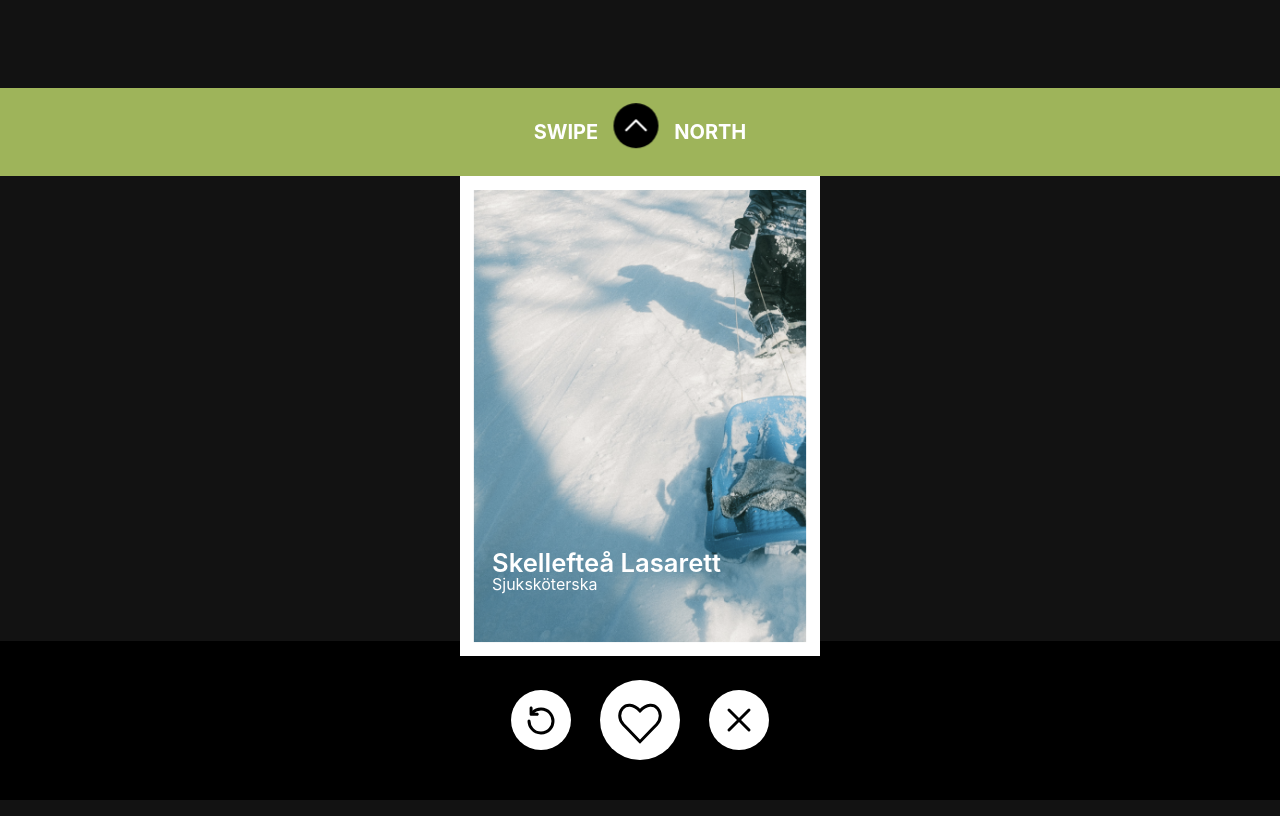
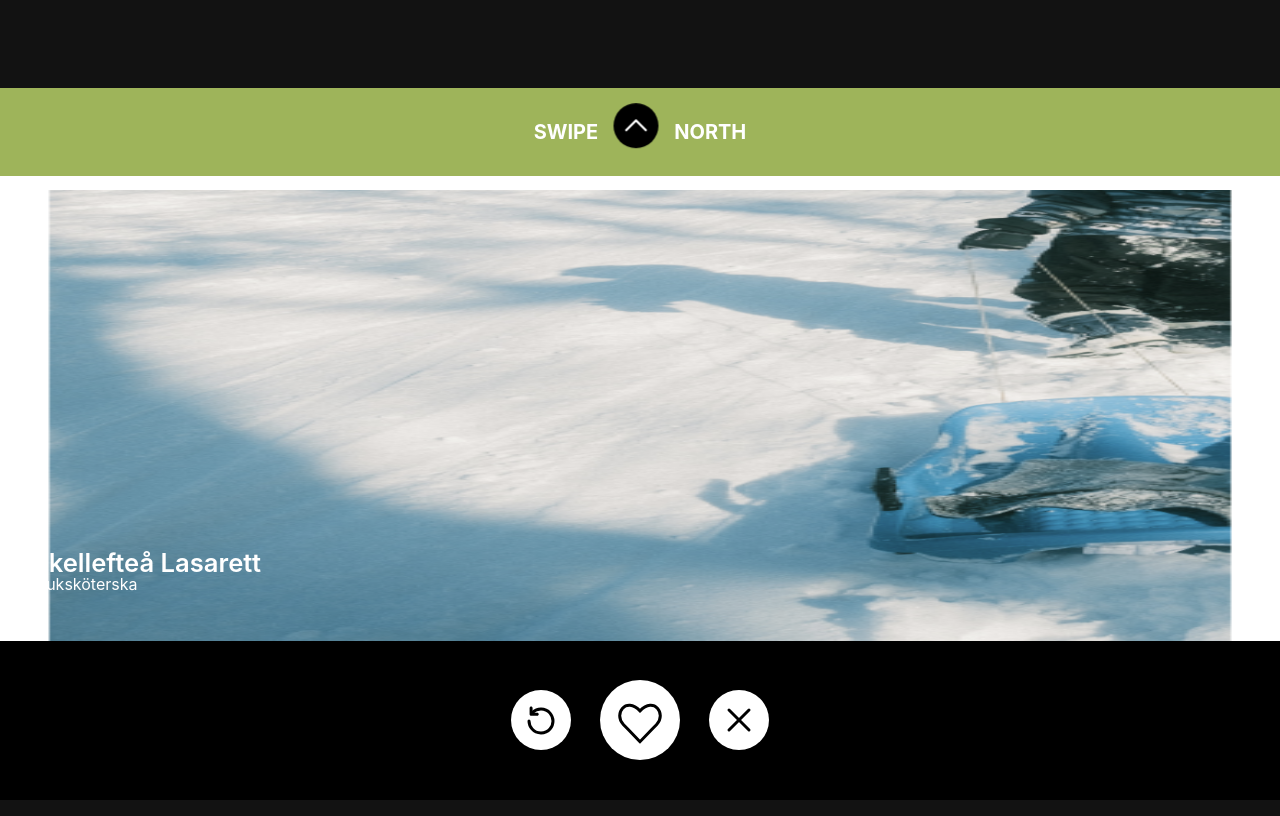
Before and after one commit to xxrobone/swipenorth_team1, a Next.js app: page / in a window 1280 px wide. Built offline with nearby package versions, Linux system fonts and the light colour scheme.

Commit message:
footer z-index

```diff
--- a/src/components/footer/Footer.module.css
+++ b/src/components/footer/Footer.module.css
@@ -3,6 +3,7 @@
   position: absolute;
   bottom: 0;
   left: 0;
+  z-index: 100;
   background-color: black;
   display: flex;
   flex-direction: row;
--- a/src/components/yaxisswipe/YaxisSwipe.module.scss
+++ b/src/components/yaxisswipe/YaxisSwipe.module.scss
@@ -1,16 +1,20 @@
 .yaxis_swipe {
-    margin: 0 auto;
-    position: relative;
+    position: absolute;
+    top: 176px;
+    bottom: 159px;
     /* width: 100svw; */
-    max-width: 360px;
-    max-height: 80vh;
+        max-width: 360px;
+        width: 100svw;
+        min-height: 60vh;
+        max-height: 80vh;
     display: grid;
     place-items: center center;
     z-index: 1;
 
     .card {
-        width: 360px;
-        height: 60vh;
+        width: 100svw;
+        min-height: 60vh;
+        max-height: 80vh;
         position: absolute;
         left: 0;
         top: 0px;
```
